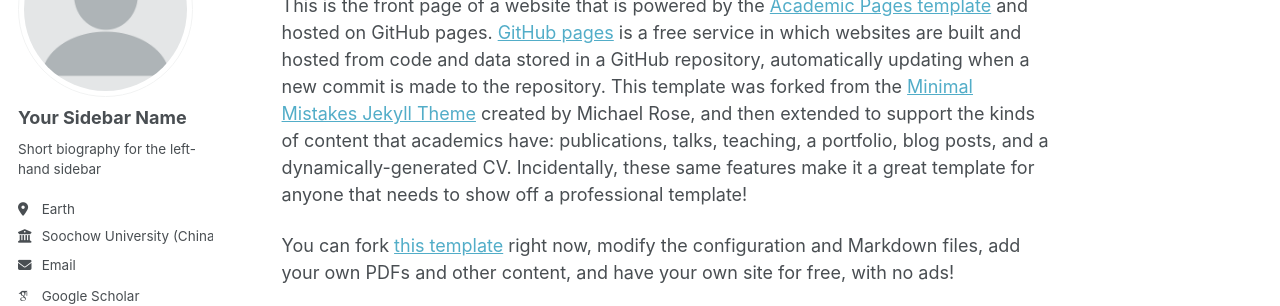
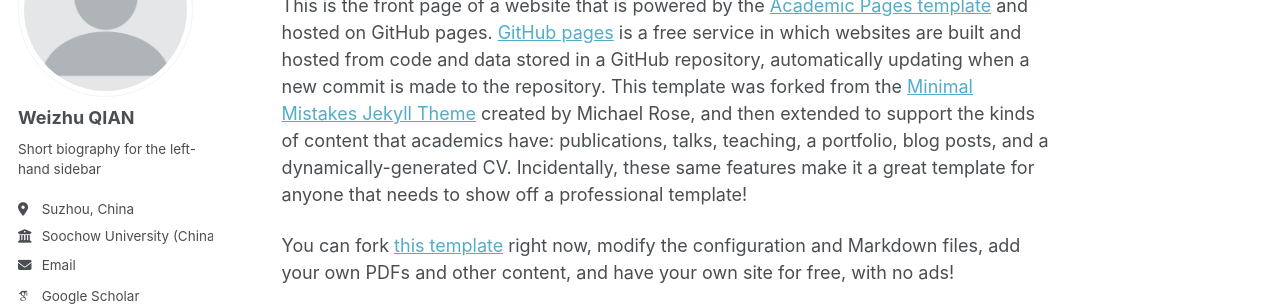
Before and after one commit to WeizhuQIAN/WeizhuQIAN.github.io, a Jekyll site: the page built from _pages/about.md, in a window 1280 px wide. Shown: the part 179-485 px from the top of the page. Built offline with Jekyll 4.4.1, drawn with Linux system fonts in a browser that asks for light colours; some web fonts are replaced; a script bundle is joined from its source files by our own code; library files that are not in the unit come from our copies.

Commit message:
Update _config.yml

```diff
--- a/_config.yml
+++ b/_config.yml
@@ -24,10 +24,10 @@ repository               : "academicpages/academicpages.github.io"
 author:
   # Biographic information
   avatar           : "profile.png"
-  name             : "Your Sidebar Name"
+  name             : "Weizhu QIAN"
   pronouns         : # example: "she/her"
   bio              : "Short biography for the left-hand sidebar"
-  location         : "Earth"
+  location         : "Suzhou, China"
   employer         : "Soochow University (China)"
   uri              : # URL
   email            : "none@example.org"
```
